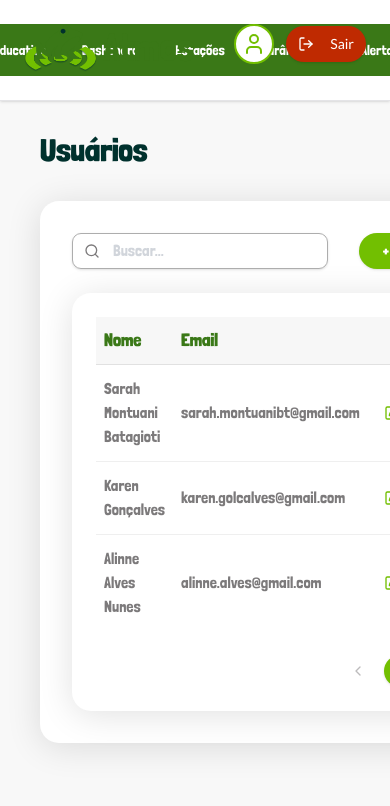
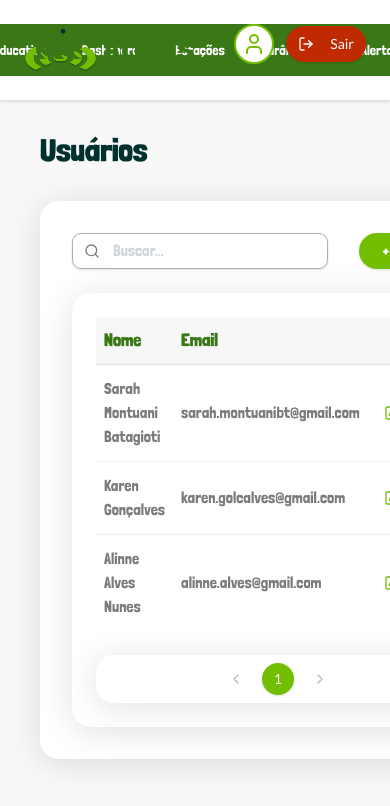
Before and after one commit to SkyFlyTeam/Atmos-frontend, a Next.js app: page /usuarios in a window 390 px wide. Shown: the top 806 px of the page. Built offline with nearby package versions, Linux system fonts and the light colour scheme; a web font is replaced by a local one.

Commit message:
AT-22 fix: ajustado a responsividade

```diff
--- a/src/components/Modal/SidePanel.tsx
+++ b/src/components/Modal/SidePanel.tsx
@@ -27,7 +27,7 @@ const SidePanel: React.FC<SidePanelProps> = ({ open, onClose, title, children })
             <button
               onClick={onClose}
               aria-label="Fechar"
-              className="text-gray-500 text-2xl font-bold w-8 h-8 flex items-center justify-start rounded-full"
+              className="text-gray-500 text-2xl font-bold w-8 h-8 flex items-center justify-start rounded-full hover:cursor-pointer hover:text-red"
             >
               ×
             </button>
--- a/src/components/Modal/UsuarioModal.tsx
+++ b/src/components/Modal/UsuarioModal.tsx
@@ -5,6 +5,7 @@ import { Input } from '@/components/ui/input';
 import { Label } from '@/components/ui/label';
 import { Usuario } from '@/interfaces/Usuarios';
 import { usuarioServices } from '@/services/usuarioServices';
+import { toast } from 'react-toastify';
 
 type UsuarioModalProps = {
   open: boolean;
@@ -86,9 +87,11 @@ const UsuarioModal: React.FC<UsuarioModalProps> = ({
           ...(formData.senha && { senha: formData.senha }) // Só inclui senha se foi preenchida
         };
         await usuarioServices.updateUsuario(updateData);
+        toast.success("Usuário editado com sucesso!")
       } else {
         // Criar novo usuário
         await usuarioServices.createUsuario(formData);
+        toast.success("Usuário criado com sucesso!")
       }
 
       onSuccess?.();
@@ -169,9 +172,9 @@ const UsuarioModal: React.FC<UsuarioModalProps> = ({
               <div className="flex justify-end pt-2 gap-2">
                 {isEditing && (
                   <Button
+                    variant={'destructive'}
                     onClick={handleDelete}
                     disabled={loading}
-                    className="bg-red text-white hover:bg-red-600 w-[83px] h-[47px] rounded-[18px] font-londrina"
                   >
                     Excluir
                   </Button>
@@ -179,7 +182,7 @@ const UsuarioModal: React.FC<UsuarioModalProps> = ({
                 <Button
                   onClick={handleSubmit}
                   disabled={loading}
-                  className="bg-green text-white hover:bg-green/90 w-[83px] h-[47px] rounded-[18px] font-londrina"
+                  type='submit'
                 >
                   {loading ? 'Salvando...' : 'Salvar'}
                 </Button>
--- a/src/components/Pagination.tsx
+++ b/src/components/Pagination.tsx
@@ -18,7 +18,7 @@ const Pagination: React.FC<PaginationProps> = ({
   // Gerar array de páginas para exibir
   const getVisiblePages = () => {
     const pages = [];
-    const maxVisible = 7; // Máximo de páginas visíveis
+    const maxVisible = 4; // Máximo de páginas visíveis
 
     if (totalPages <= maxVisible) {
       // Se total de páginas é menor que o máximo, mostra todas
@@ -59,7 +59,7 @@ const Pagination: React.FC<PaginationProps> = ({
   const visiblePages = getVisiblePages();
 
   return (
-    <div className={`flex justify-end items-center space-x-2 ${className}`}>
+    <div className={` ${className} flex items-center p-2 w-full md:w-fit justify-center rounded-[18px] space-x-2 bg-white shadow-[0px_4px_35px_0px_rgba(0,_0,_0,_0.12)]`}>
       {/* Botão Anterior */}
       <Button
         variant="ghost"
@@ -72,18 +72,19 @@ const Pagination: React.FC<PaginationProps> = ({
       </Button>
 
       {/* Números das páginas */}
+      <div className="flex items-center space-x-2">
       {visiblePages.map((page, index) => (
         <React.Fragment key={index}>
           {page === '...' ? (
-            <span className="text-gray-dark font-londrina px-2">...</span>
+            <span className="text-gray-dark font-londrina">...</span>
           ) : (
             <Button
               size="sm"
               onClick={() => onPageChange(page as number)}
               className={
                 currentPage === page
-                  ? "bg-green text-white-pure w-8 h-8 !rounded-full p-0 font-londrina hover:!bg-transparent hover:!text-dark-cyan hover:!rounded-none hover:!font-normal"
-                  : "bg-transparent text-dark-cyan !rounded-none hover:!bg-transparent hover:!text-dark-cyan focus:!bg-transparent active:!bg-transparent !font-normal font-londrina"
+                  ? 'bg-green text-white !rounded-full w-8 h-8 p-0'
+                  : 'bg-transparent text-dark-cyan !rounded-none hover:bg-transparent hover:text-dark-cyan hover:font-normal focus:bg-transparent focus-visible:ring-0 active:bg-transparent'
               }
             >
               {page}
@@ -91,6 +92,7 @@ const Pagination: React.FC<PaginationProps> = ({
           )}
         </React.Fragment>
       ))}
+      </div>
 
       {/* Botão Próximo */}
       <Button
--- a/src/pages/usuarios/index.tsx
+++ b/src/pages/usuarios/index.tsx
@@ -19,6 +19,7 @@ import {
   TableHeader,
   TableRow,
 } from "@/components/ui/table";
+import { toast } from 'react-toastify';
 
 const UsuariosPage = () => {
   const [showModal, setShowModal] = useState(false);
@@ -146,9 +147,6 @@ const UsuariosPage = () => {
 
   if (loading) {
     return (
-      <div className="min-h-screen bg-white-bg w-full overflow-x-hidden">
-        <main className="max-w-7xl mx-auto px-6 py-8">
-          <div className="flex">
             <div className="flex-1 pr-0 md:pr-8 w-full">
               <h1 className="text-4xl font-bold text-dark-green mb-8 font-londrina">Usuários</h1>
               <Card className="flex flex-col gap-3 md:p-6 p-0 md:shadow-[0px_4px_35px_0px_rgba(0,_0,_0,_0.12)] md:bg-white bg-white-bg shadow-none">
@@ -187,19 +185,13 @@ const UsuariosPage = () => {
                 </div>
               </Card>
             </div>
-          </div>
-        </main>
-      </div>
     );
   }
 
   return (
-    <div className="min-h-screen bg-white-bg w-full overflow-x-hidden">
-      {/* Conteúdo Principal */}
-      <main className="max-w-7xl mx-auto px-6 py-8">
-        <div className="flex">
+    <>
           {/* Área Principal - Lista de Usuários */}
-          <div className="flex-1 pr-8">
+          <div className="flex gap-3 flex-col">
             <h1 className="text-4xl font-bold text-dark-green mb-8 font-londrina">Usuários</h1>
 
             <Card className="flex flex-col gap-3 md:p-6 p-0 md:shadow-[0px_4px_35px_0px_rgba(0,_0,_0,_0.12)] md:bg-white bg-white-bg shadow-none">
@@ -404,9 +396,7 @@ const UsuariosPage = () => {
               }
             />
           )}
-        </div>
-      </main>
-    </div>
+        </>
   );
 };
 
```
